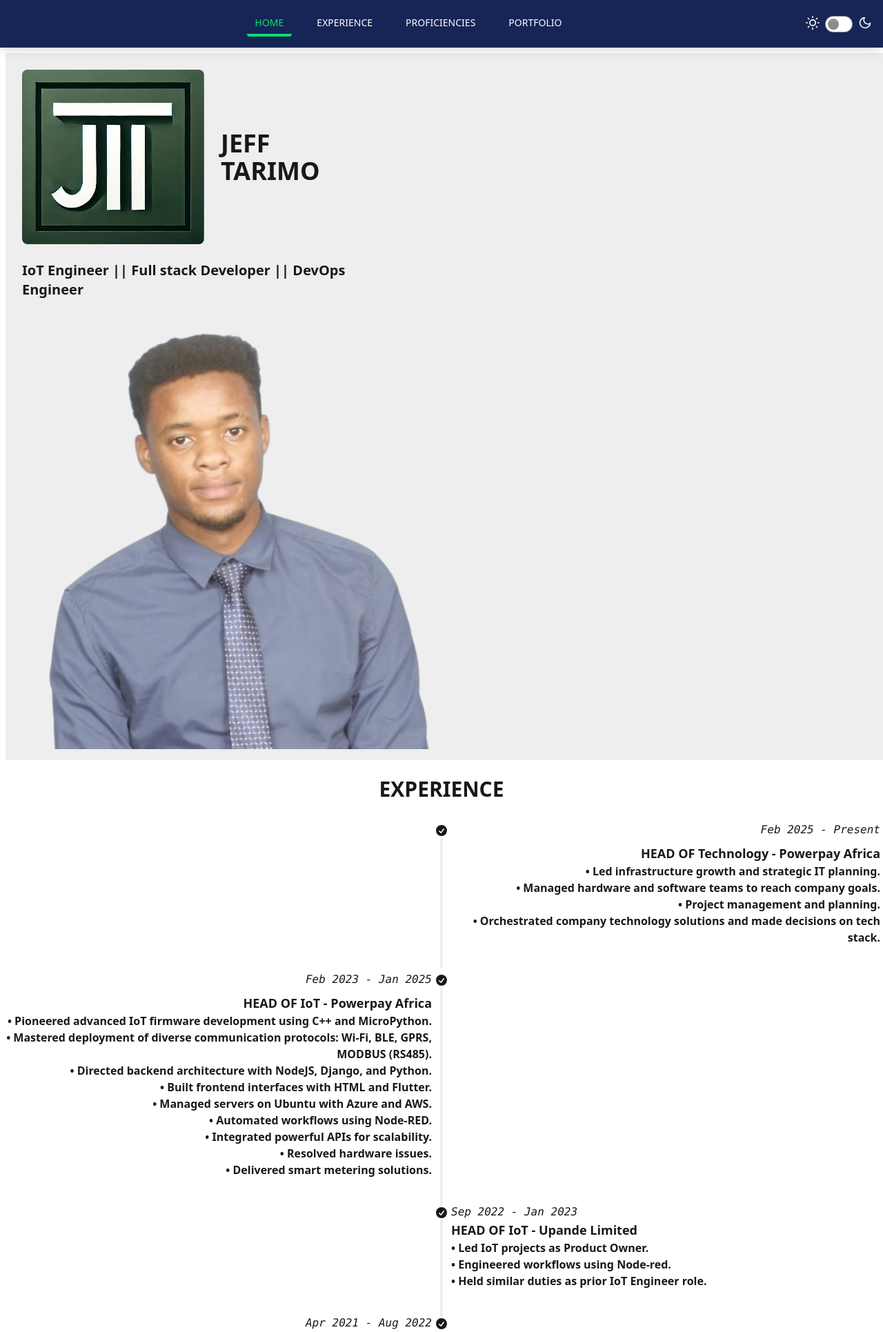
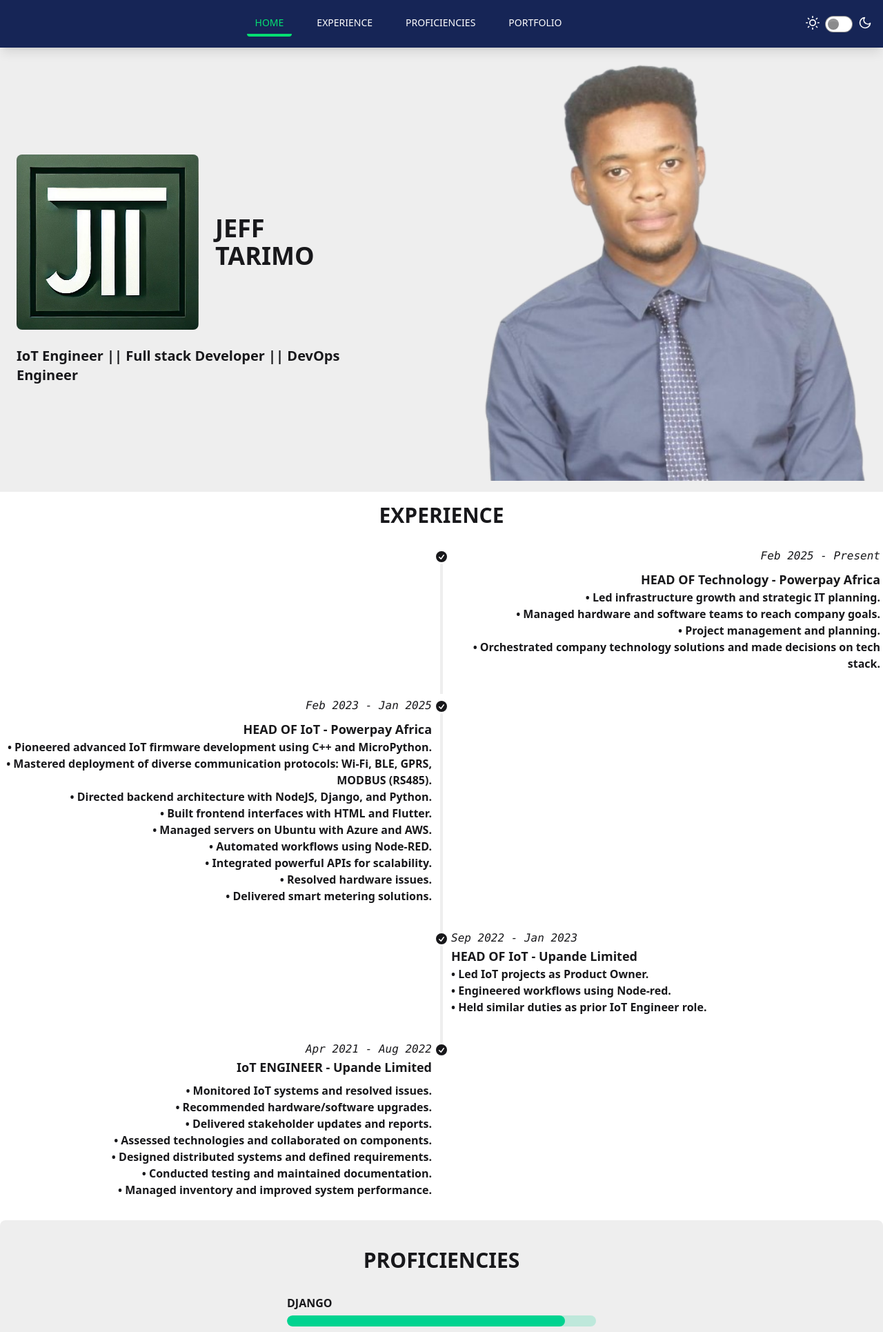
Before and after one commit to Tarimo077/mysite, a Django app: page / in a window 1280 px wide. Shown: the top 1931 px of the page at 69% size. Run offline with Django 5.2, Linux system fonts and the light colour scheme; style sheets or scripts are compiled from the project's sources; some libraries are stand-ins or nearby versions.

Commit message:
revert changes adapted for mobile

```diff
--- a/templates/index.html
+++ b/templates/index.html
@@ -3,7 +3,7 @@
 
 {% block content %}
       <!-- Hero Section -->
-      <div id="home" class="w-full bg-base-300 flex flex-wrap items-center justify-between rounded-none sm:block sm:m-2">
+      <div id="home" class="w-full bg-base-300 flex flex-wrap items-center justify-between rounded-none">
         <div class="card-body max-w-xl p-6">
           <div class="flex flex-col sm:flex-row items-center">
             <figure class="w-full sm:w-1/2 mb-4 sm:mb-0">
```
